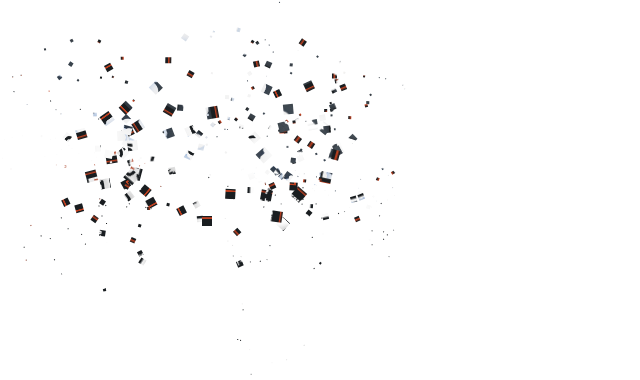
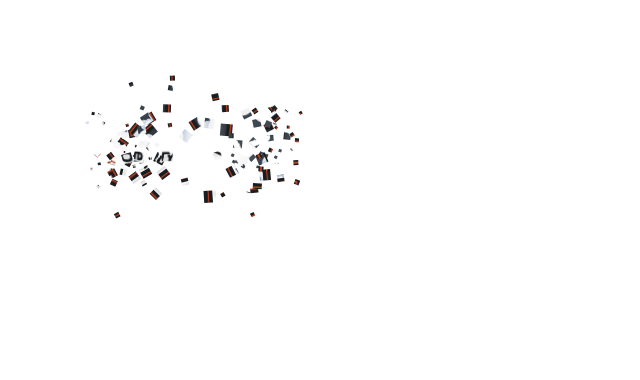
Before and after one commit to blackmiaool/jquery-image-explode, a website: page index.html in a window 1280 px wide. Shown: the whole page, without its empty margins (0-640 px from the left). Drawn offline with Linux system fonts and the light colour scheme; files that its build step writes are made by us from their sources.

Commit message:
fix white gap

```diff
--- a/index.html
+++ b/index.html
@@ -10,15 +10,16 @@
 </head>
 
 <body style="margin:0;">
-    <img src="try-jquery.jpg" style="margin:130px;margin:bottom:10px;width:150px;display:block;" />
+    <img src="try-jquery.jpg" style="margin:130px;margin:bottom:10px;width:130px;display:block;" />
     <script src="jquery-3.1.0.js"></script>
     <script src="index.min.js"></script>
     <script>
         $("img").explode({
             maxWidth: 12,
-            minWidth: 1,
-            radius: 231,
+            minWidth: 3,
+            radius: 131,
             release: false,
+            fill:true,
         });
     </script>
 </body>
--- a/index.js
+++ b/index.js
@@ -113,6 +113,18 @@
         }
         const rags = generateRags();
         let ragTop = 0;
+
+        function setContent($dom) {
+            switch (background.kind) {
+            case 'image':
+                $dom.css('background-image', `url("${background.src}")`);
+                break;
+            case 'color':
+                $dom.css('background-color', `${background.color}`);
+                break;
+            default:
+            }
+        }
         rags.forEach((rag) => {
             const $dom = $('<div></div>', {});
             const {
@@ -130,22 +142,14 @@
                 'background-size': `${w}px ${h}px`,
                 'background-position': `${-left}px ${-top}px`,
             });
-            switch (background.kind) {
-            case 'image':
-                $dom.css('background-image', `url("${background.src}")`);
-                break;
-            case 'color':
-                $dom.css('background-color', `${background.color}`);
-                break;
-            default:
-            }
+            setContent($dom);
             rag.$dom = $dom;
             $wrapper.append($dom);
         });
 
         let remainCnt = rags.length;
         const degMax = 720;
-        rags.forEach((v,i) => {
+        rags.forEach((v, i) => {
             v.$dom.css('transition', '0.3s all ease-out');
 
             const rand1 = (Math.random() + 2) * v.width;
@@ -157,11 +161,11 @@
             let x = v.left + v.width / 2 - w / 2;
             let y = v.top + v.width / 2 - h / 2;
 
-            if(x===0){
-                x=i%2?-1:1;
+            if (x === 0) {
+                x = i % 2 ? -1 : 1;
             }
-            if(y===0){
-                y=(i%4<2)?-1:1;
+            if (y === 0) {
+                y = (i % 4 < 2) ? -1 : 1;
             }
 
             const distance = Math.sqrt(x * x + y * y);
@@ -171,9 +175,9 @@
             const ratio = ((1 - startRatio) * (1 - v.width / maxWidth) + startRatio) * Math.random();
             const distanceResult = (radius - distance) * ratio + distance;
 
-            const distanceSquare=distance*distance;
-            v.translateX = (distanceResult - distance)*Math.sqrt((distanceSquare-y*y)/(distanceSquare))*(x>0?1:-1);
-            v.translateY = (distanceResult - distance)*Math.sqrt((distanceSquare-x*x)/(distanceSquare))*(y>0?1:-1);
+            const distanceSquare = distance * distance;
+            v.translateX = (distanceResult - distance) * Math.sqrt((distanceSquare - y * y) / (distanceSquare)) * (x > 0 ? 1 : -1);
+            v.translateY = (distanceResult - distance) * Math.sqrt((distanceSquare - x * x) / (distanceSquare)) * (y > 0 ? 1 : -1);
             if (release) {
                 setTimeout(() => {
                     v.$dom.fadeOut({
@@ -190,14 +194,26 @@
                 }, 3000 / ratio);
             }
         });
-        $target.css("display", "none");
+
+        rags[0].$dom.on("transitionstart", function () {
+            console.log(1)
+        });
+        $target.hide();
         $target.after($wrapper);
+        $wrapper.css({
+            'background-size': `${w}px ${h}px`,
+            'background-position': `${0}px ${0}px`,
+        });
+        setContent($wrapper);
         setTimeout(function () {
 
             for (let i in rags) {
                 const rag = rags[i];
                 rag.$dom.css('transform', `translate(${rag.translateX}px,${rag.translateY}px) rotate(${rag.finalAngle}deg)`);
             }
+            setTimeout(function () {
+                $wrapper.css("background-image", "none");
+            });
         });
     };
 })(jQuery);
```
Also changed, not shown: index.min.js.
